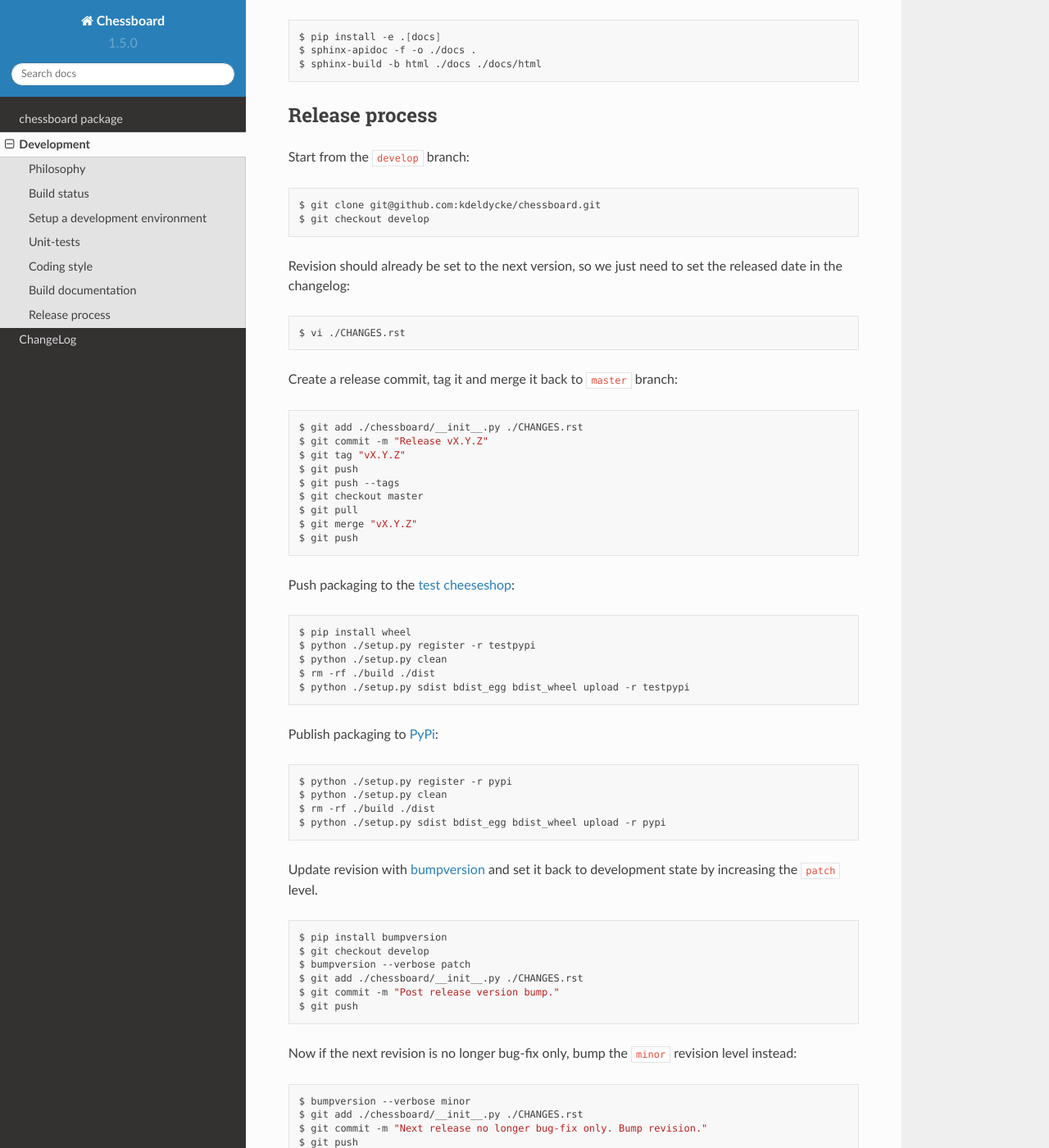
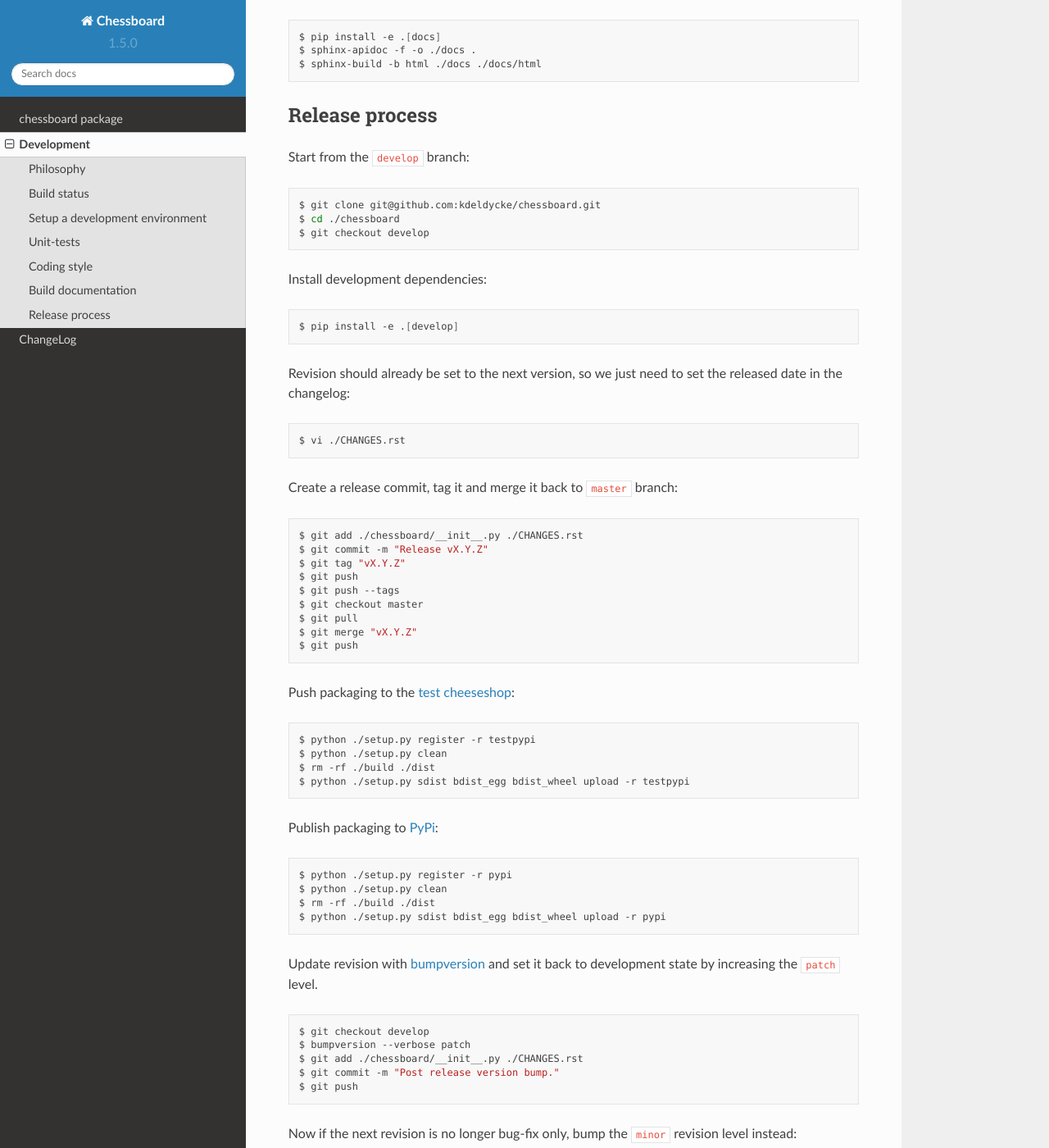
Before and after one commit to kdeldycke/chessboard, a Sphinx documentation site: the page built from docs/development.rst, in a window 1280 px wide and 1400 px high, scrolled down 1583 px. Shown: the whole window at 82% size. Built offline with Sphinx 7.4.7 and the Read the Docs theme 2.0.0, drawn with Linux system fonts in a browser that asks for light colours; pages that are not in the unit, such as notebooks, are missing from menus; some of the changed text lies outside the part shown.

Commit message:
All release dependencies are under the develop extra dep list.

```diff
--- a/docs/development.rst
+++ b/docs/development.rst
@@ -75,8 +75,8 @@ Check out latest development branch:
 .. code-block:: bash
 
     $ git clone git@github.com:kdeldycke/chessboard.git
+    $ cd ./chessboard
     $ git checkout develop
-    $ cd ./chessboard
 
 Install package in editable mode with all development dependencies:
 
@@ -139,7 +139,14 @@ Start from the ``develop`` branch:
 .. code-block:: bash
 
     $ git clone git@github.com:kdeldycke/chessboard.git
+    $ cd ./chessboard
     $ git checkout develop
+
+Install development dependencies:
+
+.. code-block:: bash
+
+    $ pip install -e .[develop]
 
 Revision should already be set to the next version, so we just need to set the
 released date in the changelog:
@@ -167,7 +174,6 @@ Push packaging to the `test cheeseshop
 
 .. code-block:: bash
 
-    $ pip install wheel
     $ python ./setup.py register -r testpypi
     $ python ./setup.py clean
     $ rm -rf ./build ./dist
@@ -187,7 +193,6 @@ and set it back to development state by increasing the ``patch`` level.
 
 .. code-block:: bash
 
-    $ pip install bumpversion
     $ git checkout develop
     $ bumpversion --verbose patch
     $ git add ./chessboard/__init__.py ./CHANGES.rst
```
